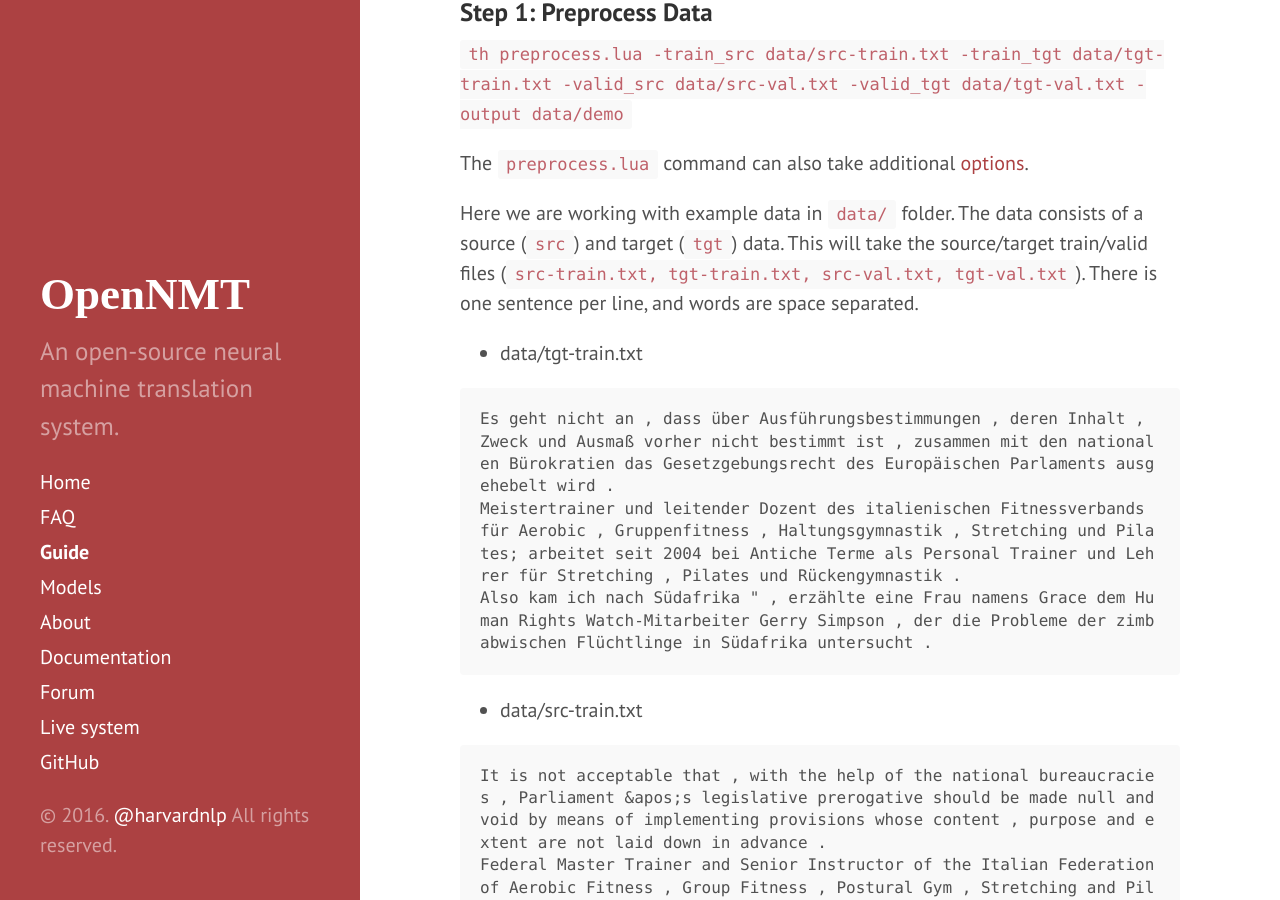
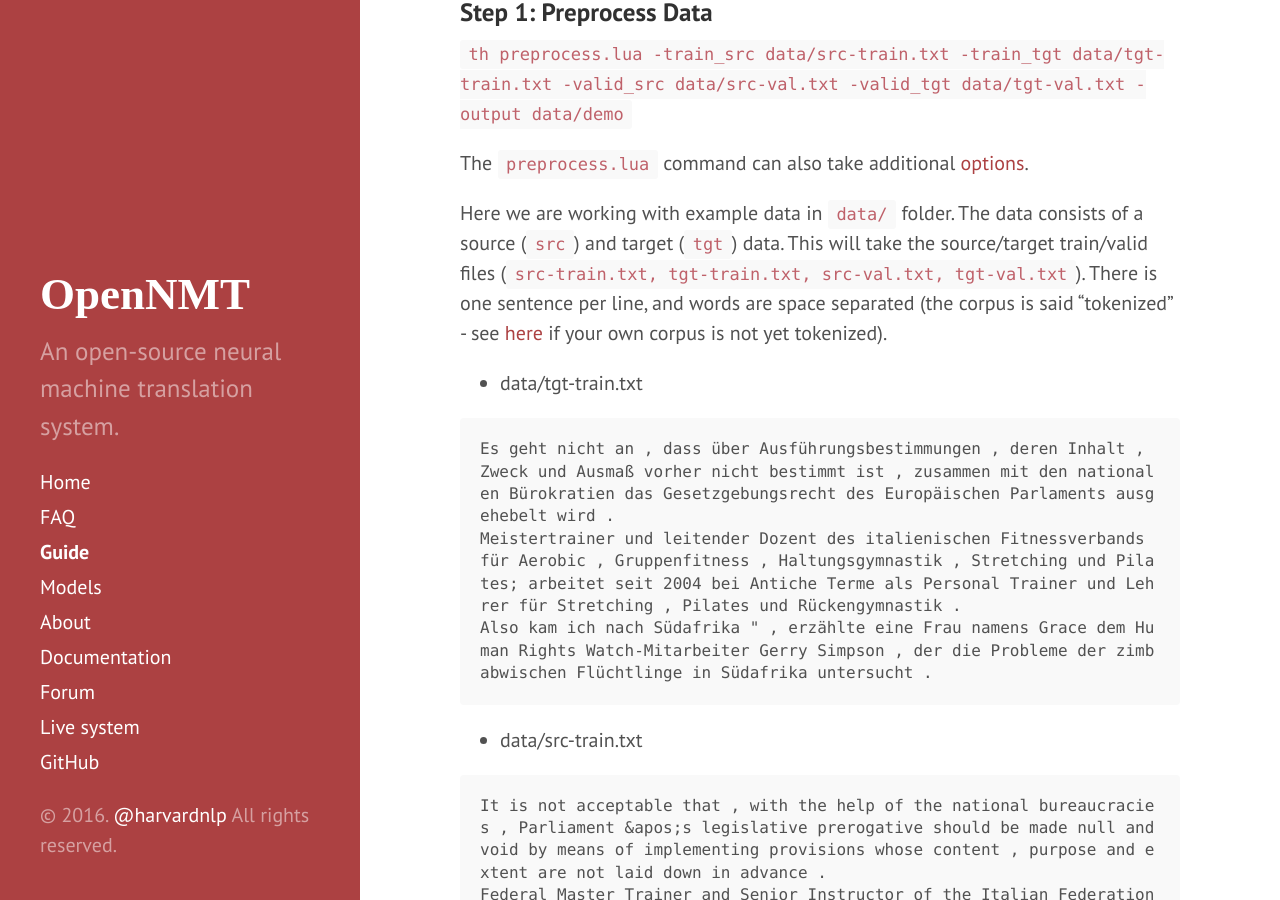
Before and after one commit to OpenNMT/opennmt.github.io, a Jekyll site: the page built from Guide.md, in a window 1280 px wide and 900 px high, scrolled down 1288 px. Built offline with Jekyll 4.4.1, drawn with Linux system fonts in a browser that asks for light colours.

Commit message:
add entry point to tokenization

```diff
--- a/Guide.md
+++ b/Guide.md
@@ -41,7 +41,7 @@ The `preprocess.lua` command can also take additional <a href="https://opennmt.g
 Here we are working with example data in `data/` folder.
 The data consists of a source (`src`) and target (`tgt`) data.
 This will take the source/target train/valid files (`src-train.txt, tgt-train.txt,
-src-val.txt, tgt-val.txt`). There is one sentence per line, and words are space separated.
+src-val.txt, tgt-val.txt`). There is one sentence per line, and words are space separated (the corpus is said "tokenized" - see <a href="https://github.com/OpenNMT/OpenNMT/tree/master/tools#tokenizationdetokenization">here</a> if your own corpus is not yet tokenized).
 
 * data/tgt-train.txt
 
```
